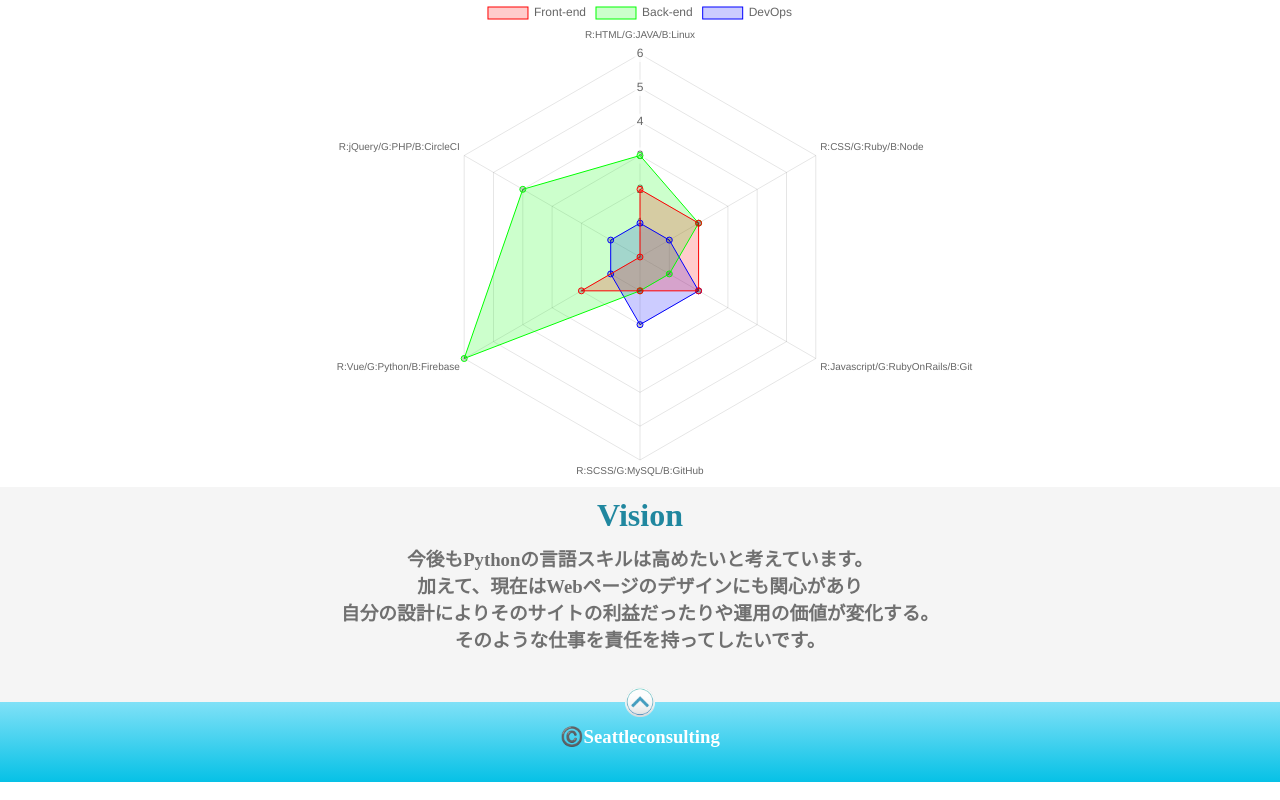
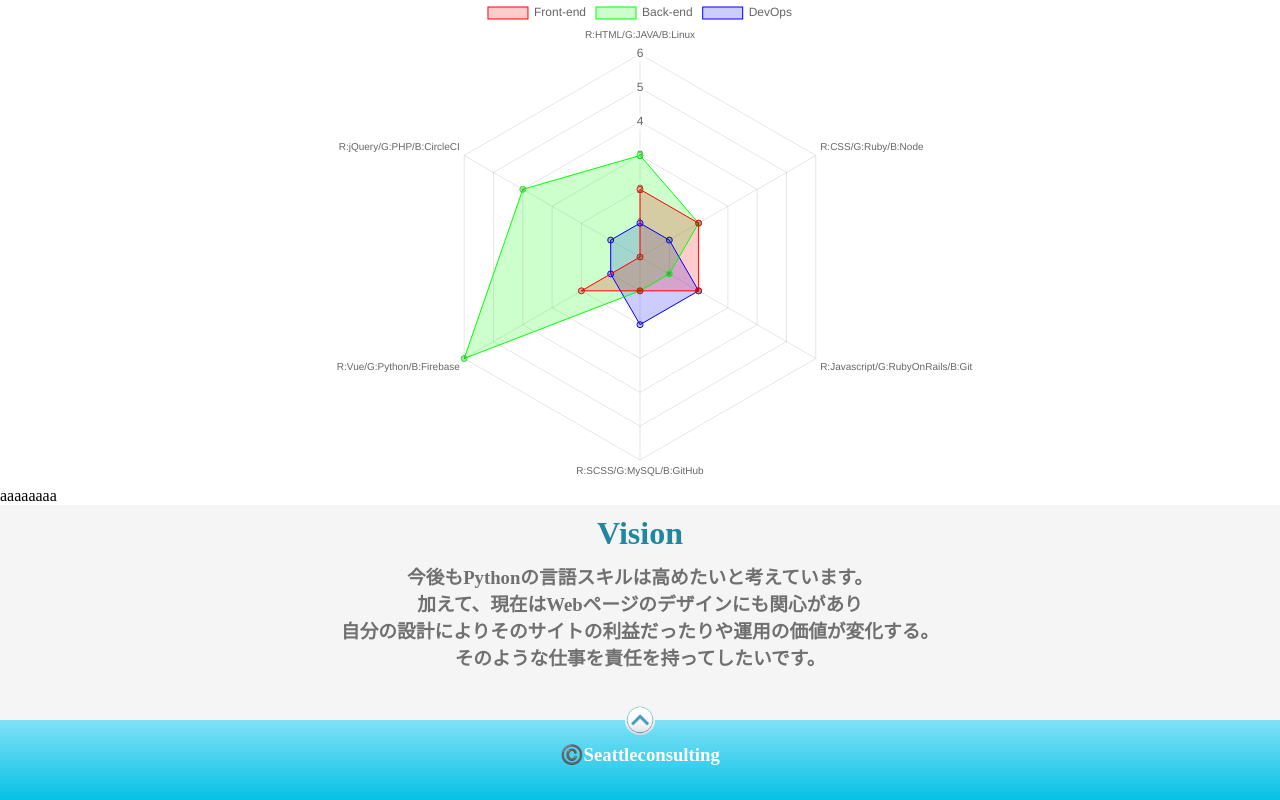
Before and after one commit to reiki-shimoharaguchi/reiki, a Vue app: page / in a window 1280 px wide. Shown: the part 1036-1836 px from the top of the page. Built offline with nearby package versions, Linux system fonts and the light colour scheme; no server answers; what vue-smoothscroll would draw is missing.

Commit message:
【ポートフォリオ実装】20200420

```diff
--- a/package.json
+++ b/package.json
@@ -29,6 +29,7 @@
   },
   "dependencies": {
     "axios": "^0.19.2",
+    "babel-polyfill": "^6.26.0",
     "body-parser": "^1.19.0",
     "bootstrap": "^4.4.1",
     "bootstrap-vue": "^2.11.0",
--- a/src/App.vue
+++ b/src/App.vue
@@ -5,6 +5,7 @@
     <div>{{ this.skills }}</div>
     <About />
     <Skill />
+    <div>{{ this.doneTodosCount }}</div>
     <Vision />
     <Footer />
   </div>
@@ -17,6 +18,7 @@ import About from "./components/About.vue"
 import Skill from "./components/Skill.vue"
 import Vision from "./components/Vision.vue"
 import Footer from "./components/Footer.vue"
+
 
 export default {
   name: "App",
@@ -31,6 +33,11 @@ export default {
   data() {
     return {
       skills: []
+    }
+  },
+  computed: {
+    doneTodosCount () {
+      return this.$store.state.message
     }
   },
   mounted () {
@@ -53,7 +60,7 @@ export default {
         .catch((e) => {
           alert(e);
         });
-    }
+    },
   }
 };
 </script>
--- a/src/main.js
+++ b/src/main.js
@@ -1,6 +1,7 @@
 import Vue from 'vue'
 import App from './App.vue'
 import smoothScroll from 'vue-smoothscroll'
+import store from './store.js';
 import 'es6-promise/auto'
 Vue.use(smoothScroll)
 
@@ -11,5 +12,6 @@ Vue.use(VueAxios, axios)
 Vue.config.productionTip = false
 
 new Vue({
+  store,
   render: h => h(App),
 }).$mount('#app')
--- /dev/null
+++ b/src/store.js
@@ -0,0 +1,43 @@
+import 'babel-polyfill'
+import Vue from 'vue'
+import Vuex from 'vuex'
+Vue.use(Vuex)
+
+//ストアを作成
+const store = new Vuex.Store({
+  state: {
+    message: 'aaaaaaaa'
+  }
+})
+
+export default store
+
+// data() {
+//   return {
+//     skills: []
+//   }
+// }
+
+// mounted () {
+//   this.getSkills();
+// }
+
+// getSkills() {
+//   // dataのスキルを初期化する
+//   this.skills = [];
+//   // this.skillsを一時変数のitemsに参照コピーする
+//   let items = this.skills;
+//   // axios.getを用いてデプロイ済のfunctionにアクセスする
+//   this.axios.get('https://us-central1-portfolio-548b1.cloudfunctions.net/skills')
+//     .then((response) => {
+//       response.data.forEach(function(skill) {
+//         // 取得したデータを１件ずつ配列に設定する
+//         items.push(skill);
+//       })
+//     })
+//     .catch((e) => {
+//       alert(e);
+//     });
+// }
+
+// export default store
```
Also changed, not shown: 1 other file (tests, documents, lock files or other folders).
